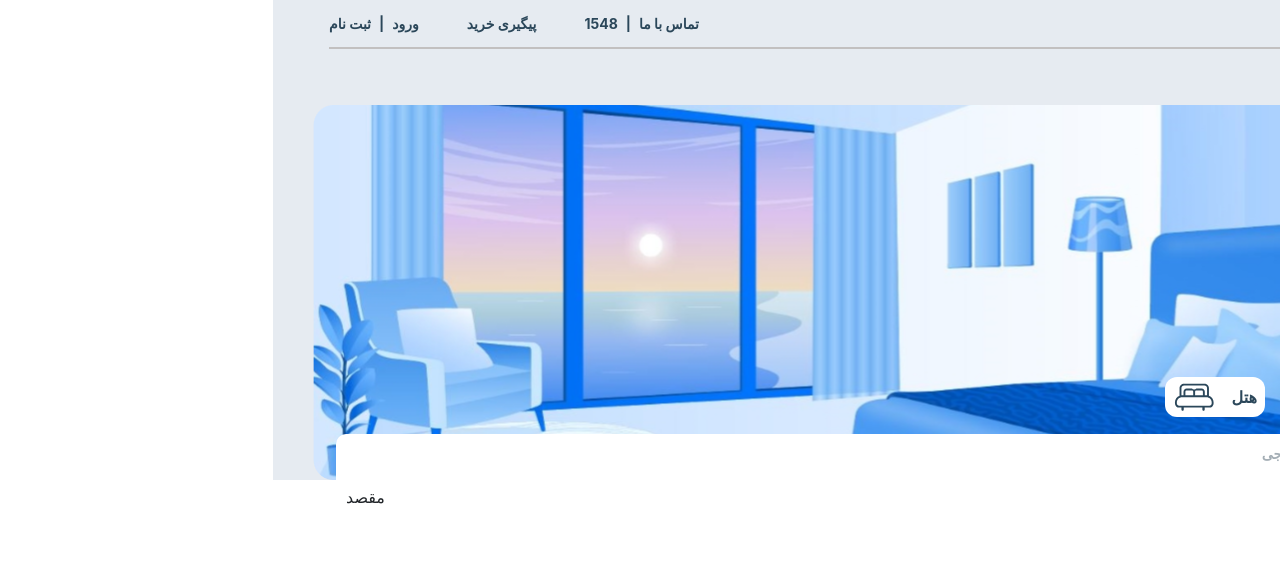
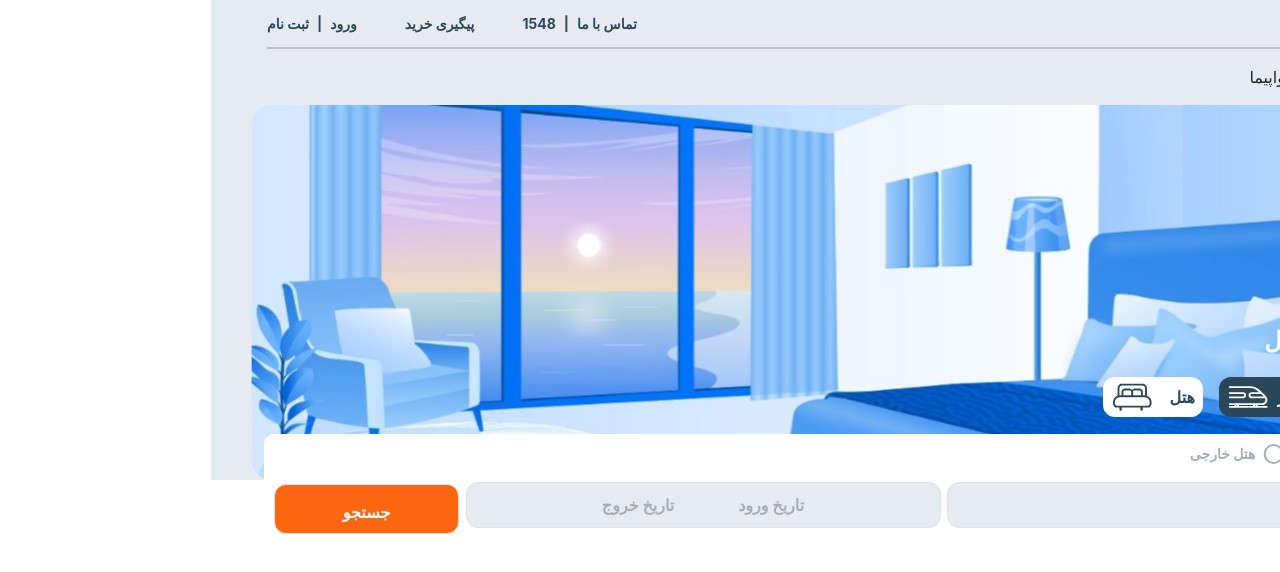
Before and after one commit to mohamadhoseinnozaridev/ProUtravs, an Angular app: page / in a window 1280 px wide. Shown: the top 572 px of the page. Built offline with nearby package versions, Linux system fonts and the light colour scheme.

Commit message:
final_serch_box

```diff
--- a/src/app/components/page_one/body/option/serch_box/serch_box.component.html
+++ b/src/app/components/page_one/body/option/serch_box/serch_box.component.html
@@ -1,5 +1,5 @@
 <div
-  class="xl:w-[1200px] w-full m-auto absolute top-[250px] px-3 xl:left-[47px] xl:top-[434px]"
+  class="xl:w-[1200px] w-full m-auto absolute top-[250px] px-3 xl:left-[47px] xl:top-[434px] xl:right-[43px]"
 >
   <div class="p-[10px] bg-white rounded-[10px] xl:flex xl:flex-col xl:h-[90px]">
     <!-- description -->
@@ -45,9 +45,9 @@
       </div>
     </div>
     <!-- serch-box -->
-    <div class="flex items-center xl:hidden">
+    <div class="flex items-center xl:hidden flex-col">
       <div
-        class="flex items-center gap-2 mt-4 border rounded-xl bg-[#E6EBF1] p-[8px] py-[15px]"
+        class="flex items-center gap-2 mt-4 border rounded-xl bg-[#E6EBF1] p-[8px] py-[15px] w-full"
       >
         <svg
           xmlns="http://www.w3.org/2000/svg"
@@ -80,7 +80,7 @@
         />
       </div>
       <div
-        class="flex items-center border rounded-xl bg-[#E6EBF1] p-[8px] mt-2 justify-between text-[#2B475A] font-bold text-sm py-[15px]"
+        class="flex items-center border rounded-xl bg-[#E6EBF1] p-[8px] mt-2 justify-between text-[#2B475A] font-bold text-sm py-[15px] w-full"
       >
         <!-- Right -->
         <div class="flex gap-2 items-center">
@@ -140,7 +140,11 @@
         </div>
       </div>
     </div>
-    <div class="">
+    <!-- serchbox_xl -->
+    <div class="xl:flex xl:items-center xl:justify-between xl:mt-3">
+      <div
+        class="xl:flex hidden border rounded-xl bg-[#E6EBF1] py-[10px] w-[475px] text-[#A4AEB5] xl:pr-3"
+      >
         <svg
           xmlns="http://www.w3.org/2000/svg"
           width="21"
@@ -167,12 +171,14 @@
         </svg>
         <span>مقصد</span>
       </div>
-    <div class="">
-      <div class="">
-        <span></span>
+      <div
+        class="xl:flex border rounded-xl bg-[#E6EBF1] py-[10px] w-[475px] justify-center gap-16 hidden"
+      >
+        <div class="font-bold text-base text-[#A4AEB5]">
+          <span>تاریخ ورود</span>
         </div>
-      <div class="">
-        <span></span>
+        <div class="font-bold text-base text-[#A4AEB5]">
+          <span>تاریخ خروج</span>
         </div>
       </div>
       <!-- button -->
@@ -183,3 +189,4 @@
       </div>
     </div>
   </div>
+</div>
```
Lines whose indentation alone changed are shown as unchanged.
